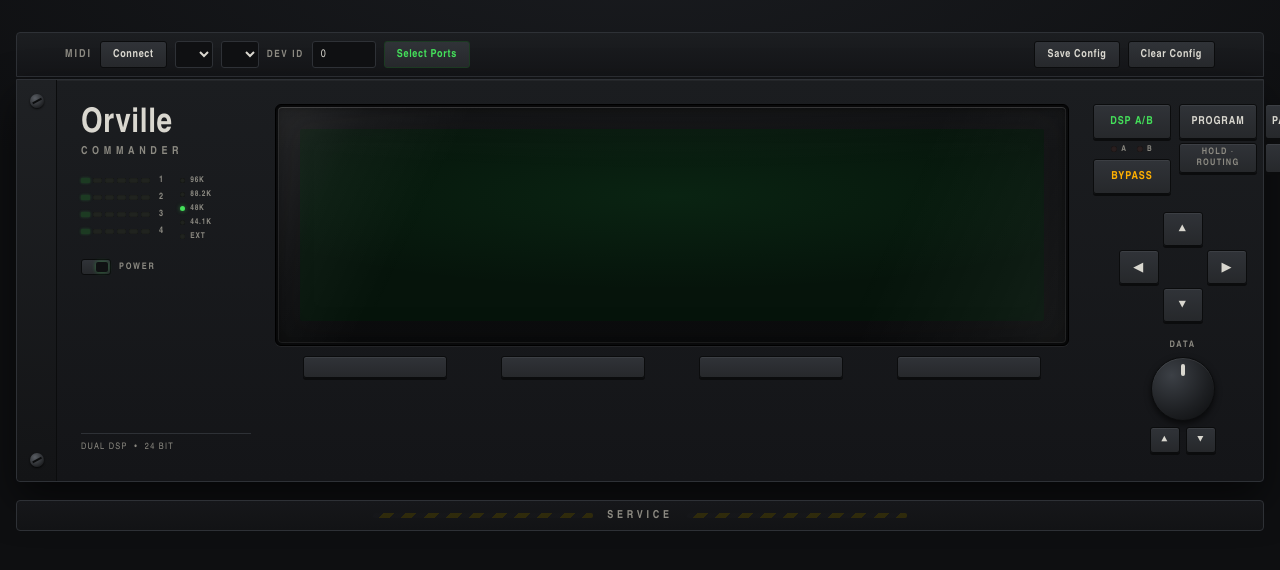
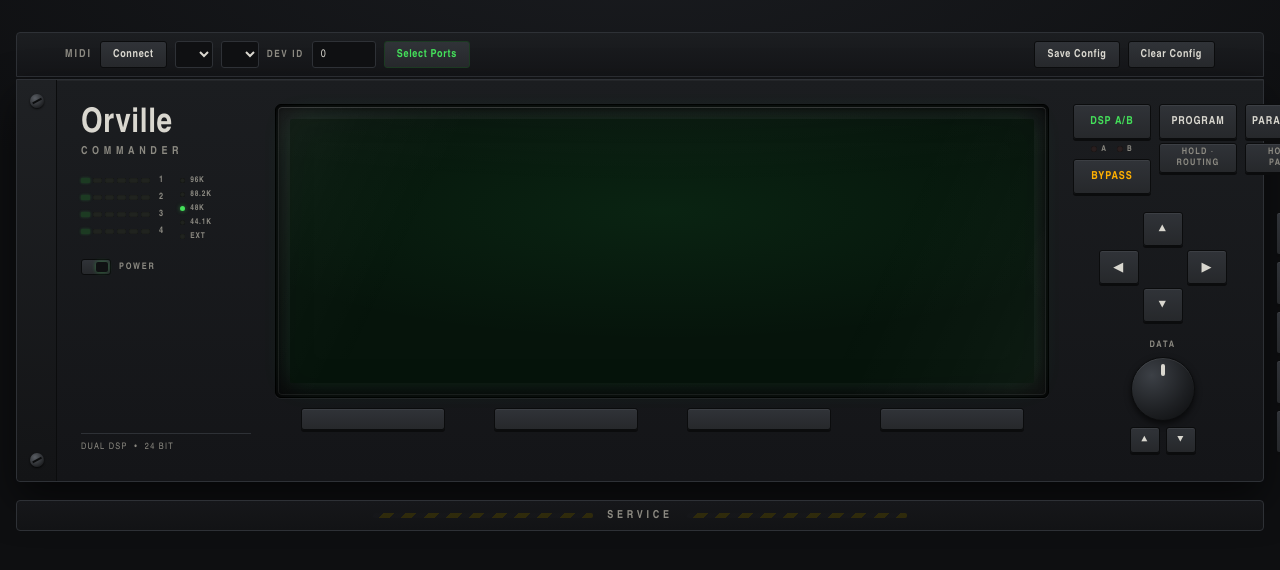
Before and after one commit to auntiepickle/orvilleCommander, a website built with Vite: page src/index.html in a window 1280 px wide. Both pictures are taken after a click on the button "Cursor left". Shown: the top 570 px of the page. Built offline with nearby package versions, Linux system fonts and the light colour scheme; what webmidi would draw is missing.

Commit message:
feat: display diffusion, row leading, pointer key light (maintainer iteration)
Three rounds of maintainer feedback on the glass PR, tuned live:

- Row spacing analysis: the hardware packs its 8 rows contiguously
  (0% leading) and separates sections with blank lines; at x3 that
  reads cramped. +6px leading = two hardware scanlines at x3 = 25%,
  the dense-monospace norm, a 3px multiple so glyphs stay on the
  integer grid (--lcd-row-gap; row pitch now --lcd-row-h everywhere).
- Bezel diffusion: the 24px pure-black recess read as a dead moat.
  Ring thinned to 14px (--bezel-pad), phosphor ambience washed into
  the recess, and #lcd now bleeds an outer glow — the light behaves
  like a lit module instead of a cutout. Glass vignette eased.
- Pointer-driven key light: pointermove (rAF-throttled, main.js)
  drives --spec-x/--spec-y on the glass pane. Tuned per feedback to
  ~40% dimmer and ~90% tighter than the first cut, with a long
  diffuse skirt - a glint that is felt, not watched.
- Geometry singletons: --lcd-pad/--bezel-pad custom properties replace
  the duplicated literals (also the standing review SHOULD-FIX).

Tests: 190/190, snapshots unchanged.

```diff
--- a/src/main.js
+++ b/src/main.js
@@ -362,6 +362,32 @@
 setupKeypressControls();
 setupDataKnob();
 
+// Glass specular tracking: the pane's key light follows the pointer
+// (maintainer ask). Presentation only — rAF-throttled pointermove writes
+// the highlight position as custom properties the .glass gradient reads.
+// Values run past 0-100% on purpose: the reflection slides off the pane
+// naturally instead of pinning at the edge.
+const glassEl = document.querySelector('.glass');
+if (glassEl && typeof requestAnimationFrame === 'function') {
+  let specFrame = null;
+  document.addEventListener('pointermove', (e) => {
+    if (specFrame !== null) return;
+    specFrame = requestAnimationFrame(() => {
+      specFrame = null;
+      const r = glassEl.getBoundingClientRect();
+      if (!r.width || !r.height) return;
+      glassEl.style.setProperty(
+        '--spec-x',
+        `${(((e.clientX - r.left) / r.width) * 100).toFixed(1)}%`
+      );
+      glassEl.style.setProperty(
+        '--spec-y',
+        `${(((e.clientY - r.top) / r.height) * 100).toFixed(1)}%`
+      );
+    });
+  });
+}
+
 const cachedConfig = loadConfig(
   deviceIdInput,
   logLevelSelect,
--- a/src/styles.css
+++ b/src/styles.css
@@ -26,6 +26,17 @@
      variable so the grid geometry has one source of truth. */
   --lcd-advance: 18px;
   --lcd-cell-h: 24px;
+  /* Row leading (maintainer feedback: contiguous hardware rows read
+     cramped at x3): +6px = two hardware scanlines at x3 = 25% leading,
+     the dense-monospace norm — and a 3px multiple, so glyphs stay on
+     the integer pixel grid. Section grouping still comes from the
+     renderer's blank separator lines, as on the device. */
+  --lcd-row-gap: 6px;
+  --lcd-row-h: calc(var(--lcd-cell-h) + var(--lcd-row-gap));
+  --lcd-pad: 12px; /* glass margin around the character grid */
+  --bezel-pad: 14px; /* the recess ring around the lit glass — kept thin
+                        (was 24px): pure black on near-black read as a
+                        dead moat (maintainer feedback) */
   --bezel: #0b0c0d;
   --legend-font:
     'Bahnschrift', 'Bahnschrift SemiCondensed', 'Arial Narrow', 'Helvetica Neue', sans-serif;
@@ -299,8 +310,13 @@
 }
 .bezel {
   position: relative; /* anchors the .glass overlay */
-  padding: 24px;
-  background: linear-gradient(#101113, #0b0c0d);
+  padding: var(--bezel-pad);
+  /* Phosphor ambience in the recess: a real EL display bleeds into its
+     surround — the faint green wash plus #lcd's outer glow below are
+     the "diffusion" that keeps the recess from reading as dead black. */
+  background:
+    radial-gradient(65% 75% at 50% 45%, rgba(59, 240, 110, 0.05), transparent 72%),
+    linear-gradient(#101113, #0b0c0d);
   border: 1px solid #000;
   border-radius: 6px;
   box-shadow:
@@ -323,16 +339,28 @@
   pointer-events: none;
   border-radius: 4px;
   background:
+    /* Pointer-driven key light (main.js sets --spec-x/--spec-y; the
+       defaults park it top-left until the first move). Tuned on
+       maintainer feedback: ~40% dimmer, ~90% tighter core, then a long
+       diffuse skirt — a small glint whose light scatters into the
+       glass rather than cutting off. */
+    radial-gradient(
+      120px 80px at var(--spec-x, 28%) var(--spec-y, -10%),
+      rgba(255, 255, 255, 0.045) 0%,
+      rgba(255, 255, 255, 0.025) 22%,
+      rgba(255, 255, 255, 0.012) 48%,
+      transparent 82%
+    ),
     linear-gradient(
       115deg,
-      rgba(255, 255, 255, 0.1) 0%,
-      rgba(255, 255, 255, 0.035) 10%,
+      rgba(255, 255, 255, 0.06) 0%,
+      rgba(255, 255, 255, 0.02) 10%,
       transparent 22%,
       transparent 74%,
-      rgba(255, 255, 255, 0.03) 90%,
-      rgba(255, 255, 255, 0.06) 100%
+      rgba(255, 255, 255, 0.02) 90%,
+      rgba(255, 255, 255, 0.04) 100%
     ),
-    radial-gradient(140% 70% at 50% -15%, rgba(255, 255, 255, 0.05), transparent 60%);
+    radial-gradient(140% 70% at 50% -15%, rgba(255, 255, 255, 0.04), transparent 60%);
   box-shadow:
     inset 0 0 0 1px rgba(255, 255, 255, 0.07),
     inset 0 1px 0 rgba(255, 255, 255, 0.1),
@@ -342,7 +370,7 @@
   position: relative;
   font-family: 'OrvilleLCD', ui-monospace, Consolas, monospace;
   font-size: 24px;
-  line-height: var(--lcd-cell-h);
+  line-height: var(--lcd-row-h);
   letter-spacing: 0; /* the font's 6x8 cell lands on --lcd-advance natively */
   -webkit-font-smoothing: none;
   text-rendering: optimizeSpeed;
@@ -355,10 +383,13 @@
   text-shadow:
     0 0 2px var(--lcd-px),
     0 0 8px var(--lcd-glow);
-  /* Exactly the 40-column grid plus glass padding. */
-  width: calc(40 * var(--lcd-advance) + 24px);
-  min-height: 192px;
-  padding: 12px;
+  /* Exactly the 40-column grid plus glass margin; min-height keeps the
+     8-row module proportion at the new row pitch. */
+  width: calc(40 * var(--lcd-advance) + 2 * var(--lcd-pad));
+  min-height: calc(8 * var(--lcd-row-h) + 2 * var(--lcd-pad));
+  padding: var(--lcd-pad);
+  /* Diffusion: the lit phosphor bleeds into the bezel recess. */
+  box-shadow: 0 0 28px rgba(59, 240, 110, 0.14);
   display: flex;
   flex-direction: column;
   border-radius: 2px;
@@ -369,7 +400,7 @@
   pointer-events: none;
 }
 .line {
-  height: var(--lcd-cell-h);
+  height: var(--lcd-row-h);
 }
 .main-content,
 .top-docked,
@@ -473,7 +504,9 @@
 .soft-keys {
   display: flex;
   justify-content: space-around;
-  width: calc(40 * var(--lcd-advance) + 72px); /* LCD + bezel padding */
+  width: calc(
+    40 * var(--lcd-advance) + 2 * var(--lcd-pad) + 2 * var(--bezel-pad)
+  ); /* the bezel's full width */
 }
 .key-soft {
   width: calc(8 * var(--lcd-advance));
```
